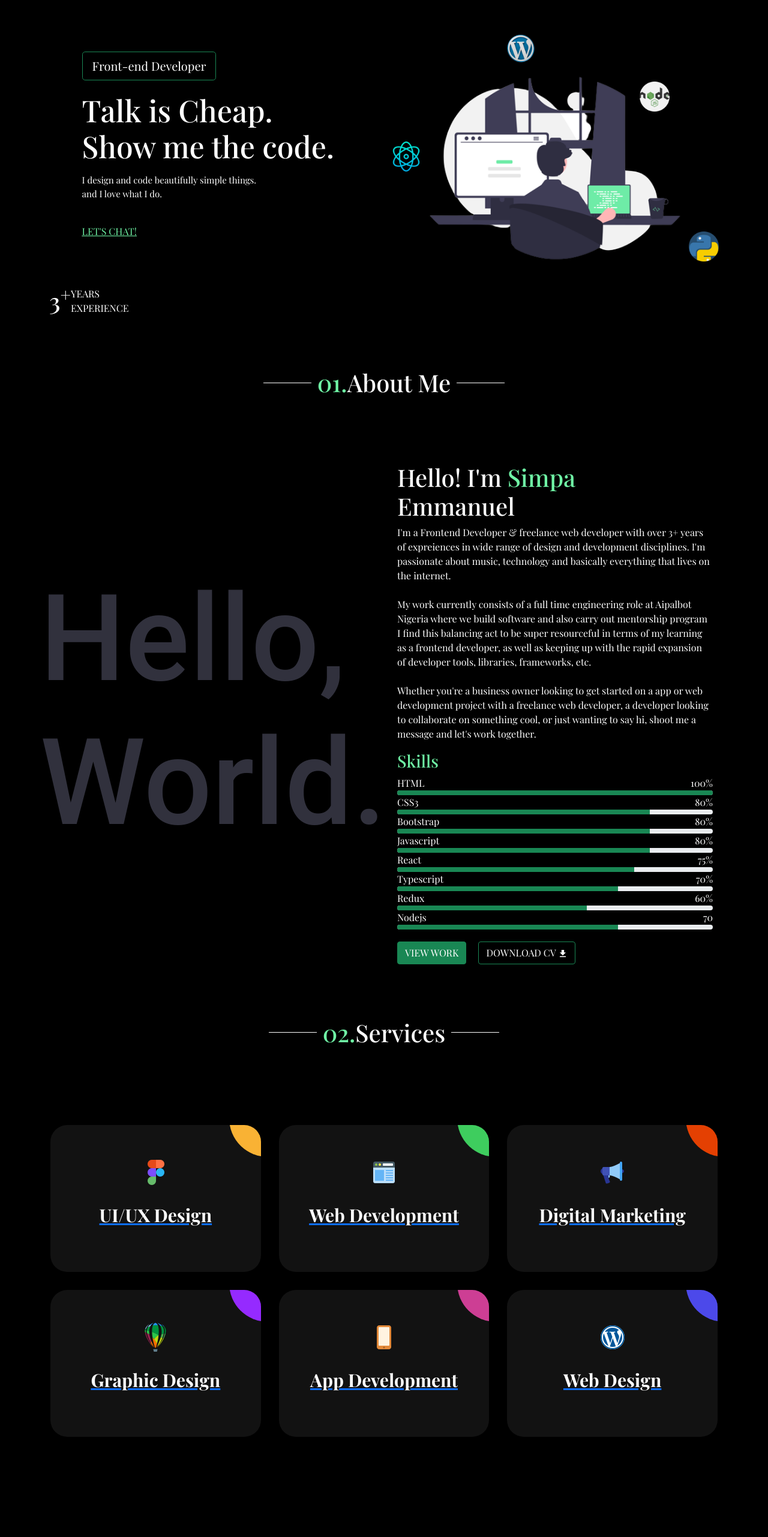
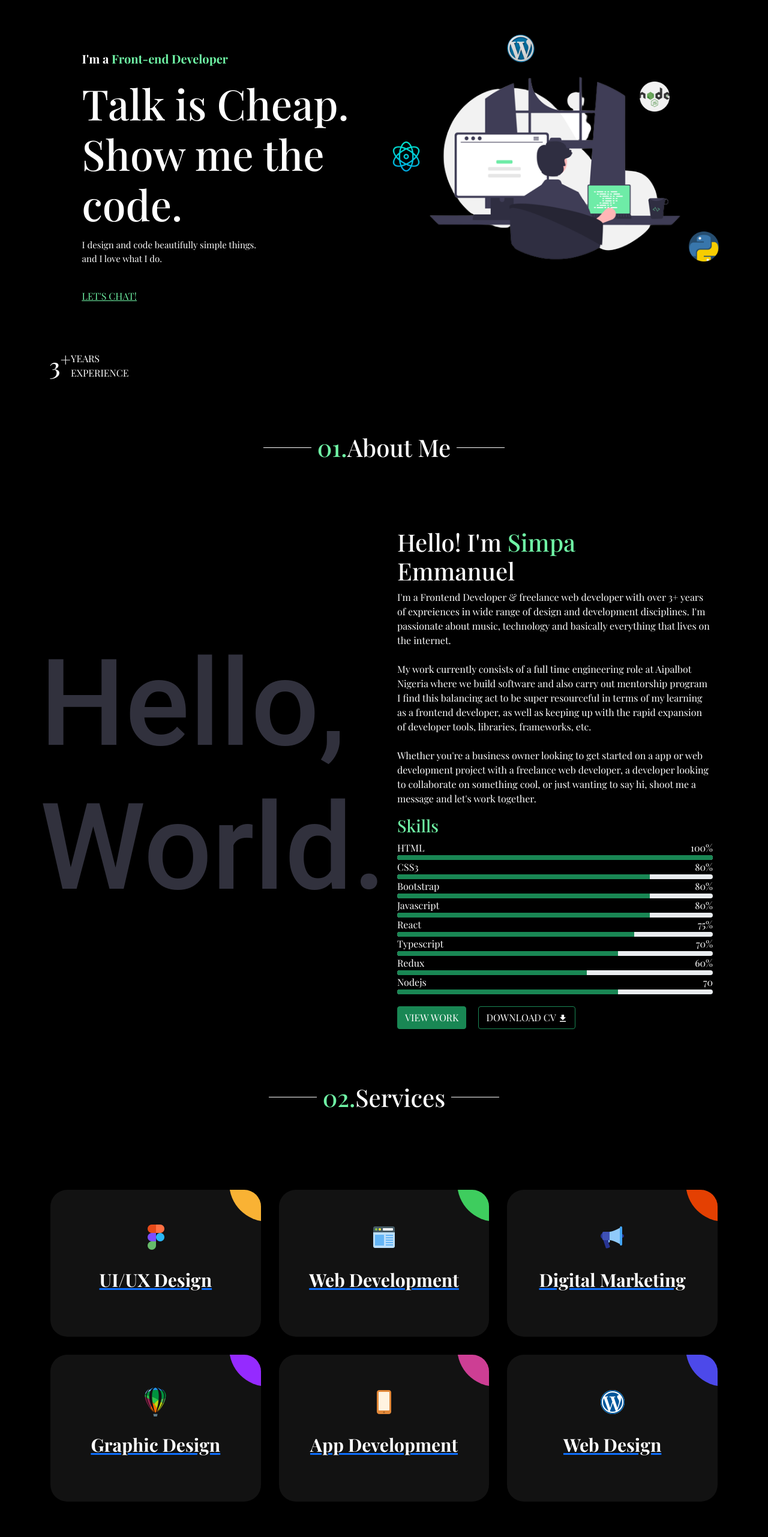
Before and after one commit to simpa007/portfilio, a React (Create React App) app in the folder client/: page / in a window 1280 px wide. Shown: the part 120-2683 px from the top of the page at 60% size. Built offline with nearby package versions, Linux system fonts and the light colour scheme.

Commit message:
added animation

```diff
--- a/client/package.json
+++ b/client/package.json
@@ -20,6 +20,7 @@
     "react-bootstrap": "^2.7.0",
     "react-dom": "^18.2.0",
     "react-icons": "^4.7.1",
+    "react-intersection-observer": "^9.5.2",
     "react-router-dom": "^6.6.2",
     "react-router-hash-link": "^2.4.3",
     "react-scripts": "5.0.1",
--- a/client/src/Navbar/Navbar.tsx
+++ b/client/src/Navbar/Navbar.tsx
@@ -1,13 +1,9 @@
 import React, { useState } from "react";
 import "./Navbar.scss";
 import { HashLink } from "react-router-hash-link";
-const hamburger = require("../logo/icons8-hamburger-menu-64.png");
+import { motion } from "framer-motion";
+
 function Navbar() {
-  const [isNavExpanded, setIsNavExpanded] = useState(false);
-
-  // const handleExpanded = () => {
-  //   setIsNavExpanded(!isNavExpanded);
-  // };
   return (
     <nav className="navbar navbar-expand-lg  navbar-dark navbar-1">
       <div className="container">
@@ -25,7 +21,10 @@ function Navbar() {
         >
           <i
             className="fa-solid fa-bars fa-beat"
-            style={{ color: "#6eeca7" }}
+            style={{
+              color: "#6eeca7",
+              fontSize: "1.5em",
+            }}
           ></i>
         </button>
         <div
--- a/client/src/component/About/About.tsx
+++ b/client/src/component/About/About.tsx
@@ -1,12 +1,29 @@
-import React from "react";
+import React, { useEffect } from "react";
 import "./About.scss";
 import { IoMdDownload } from "react-icons/io";
 import ProgressBar from "react-bootstrap/ProgressBar";
+import { motion, useAnimation } from "framer-motion";
+import { useInView } from "react-intersection-observer";
+import { squareVariants } from "../../varients";
 const pdf = require("../../assests/Resume/Front_end_Developer.pdf");
-// const profile = require("../../img/undraw_Pic_profile-removebg.png");
+
 export default function About() {
+  const controls = useAnimation();
+  const [ref, inView] = useInView();
+
+  useEffect(() => {
+    if (inView) {
+      controls.start("visible");
+    }
+  }, [controls, inView]);
   return (
-    <div id="about">
+    <motion.div
+      id="about"
+      variants={squareVariants}
+      animate={controls}
+      ref={ref}
+      initial="hidden"
+    >
       <div className="about-text">
         <h1 className="header">
           <span style={{ color: "#6ff4a5" }}>01.</span> About Me
@@ -181,6 +198,6 @@ export default function About() {
           </div>
         </div>
       </div>
-    </div>
+    </motion.div>
   );
 }
--- a/client/src/component/Contact/Contact.tsx
+++ b/client/src/component/Contact/Contact.tsx
@@ -1,10 +1,21 @@
-import React, { useState } from "react";
+import React, { useState, useEffect } from "react";
+import "./Contact.scss";
 import axios from "axios";
-import "./Contact.scss";
+import { motion, useAnimation } from "framer-motion";
+import { useInView } from "react-intersection-observer";
+import { squareVariants } from "../../varients";
 import { HiOutlineMailOpen, HiLocationMarker, HiPhone } from "react-icons/hi";
 import { BsInstagram, BsLinkedin, BsTwitter } from "react-icons/bs";
 
 export default function Contact() {
+  const controls = useAnimation();
+  const [ref, inView] = useInView();
+
+  useEffect(() => {
+    if (inView) {
+      controls.start("visible");
+    }
+  }, [controls, inView]);
   const initialState = {
     name: "",
     email: "",
@@ -43,7 +54,13 @@ export default function Contact() {
   };
 
   return (
-    <div id="contact">
+    <motion.div
+      id="contact"
+      variants={squareVariants}
+      animate={controls}
+      ref={ref}
+      initial="hidden"
+    >
       <div className="contact-text">
         <h1 className="header">
           <span style={{ color: "#6ff4a5" }}>04.</span> Contact
@@ -127,6 +144,6 @@ export default function Contact() {
           </div>
         </div>
       </div>
-    </div>
+    </motion.div>
   );
 }
--- a/client/src/component/Home/Home.scss
+++ b/client/src/component/Home/Home.scss
@@ -15,10 +15,14 @@ margin-left: 10%;
 margin-top: 50px;
 
     }
+    .header{
+        font-size: 20px;
+        font-weight: 700;
+    }
 
 .home-text{
     margin-top: 20px;
-   font-size: 50px;
+   font-size: 70px;
 }
 .home-subtext{
 margin-top: 15px;
@@ -158,5 +162,10 @@ position: relative;
             top: 0;
             right: 5%;
         }
+                .wordpress {
+                    position: absolute;
+                    left: 25%;
+                    top: -40px;
+                }
     }
 }
--- a/client/src/component/Home/Home.tsx
+++ b/client/src/component/Home/Home.tsx
@@ -1,5 +1,5 @@
 import React, { useState, useEffect } from "react";
-import { motion } from "framer-motion";
+import { motion, easeInOut } from "framer-motion";
 import "./Home.scss";
 const logo = require("../../img/bgremove.png");
 const react = require("../../img/physics.png");
@@ -30,18 +30,32 @@ export default function Home() {
     <div id="home">
       <div className="container container-home">
         <div className="row row-home">
-          <div className="col-md-6 col-sm-12 col-home">
+          <motion.div
+            className="col-md-6 col-sm-12 col-home"
+            initial={{ y: "100vh" }}
+            animate={{ y: 0 }}
+            transition={{ delay: 0.2, type: "spring", stiffness: 100 }}
+          >
             <div className="home-body">
-              <button
-                type="button"
-                style={{
-                  outline: "none",
-                  color: "#fff",
-                }}
-                className="btn btn-outline-success btn-lg"
-              >
-                {text}
-              </button>
+              <h1 className="header">
+                I'm a{" "}
+                <motion.span
+                  style={{ color: "#6ff4a5" }}
+                  initial={{ x: -100, opacity: 0 }}
+                  animate={{
+                    x: 0,
+                    opacity: 1,
+                    transition: { duration: 0.2, ease: easeInOut },
+                  }}
+                  exit={{
+                    x: -100,
+                    opacity: 0,
+                    transition: { duration: 0.2, ease: easeInOut },
+                  }}
+                >
+                  {text}
+                </motion.span>
+              </h1>
 
               <h1 className="home-text">
                 Talk is Cheap.
@@ -66,11 +80,14 @@ export default function Home() {
                 <br /> EXPERIENCE
               </span>
             </div>
-          </div>
+          </motion.div>
 
-          <div
+          <motion.div
             className="col-md-6 col-sm-12 home2"
             // style={{ border: "2px solid red" }}
+            initial={{ y: "-100vh" }}
+            animate={{ y: 0 }}
+            transition={{ delay: 0.2, type: "spring", stiffness: 100 }}
           >
             <div className="dev-icon">
               <div>
@@ -88,7 +105,7 @@ export default function Home() {
                 />
               </div>
             </div>
-          </div>
+          </motion.div>
         </div>
       </div>
     </div>
--- a/client/src/component/Projects/Projects.tsx
+++ b/client/src/component/Projects/Projects.tsx
@@ -1,11 +1,22 @@
-import React from "react";
+import React, { useEffect } from "react";
 import "./Projects.scss";
-import { url } from "inspector";
+import { motion, useAnimation } from "framer-motion";
+import { useInView } from "react-intersection-observer";
+import { squareVariants } from "../../varients";
 const netflix = require("../../img/netflix.PNG");
 const portfilio = require("../../img/portfilio.PNG");
 const faceRecongnition = require("../../img/face-recongnition.PNG");
 const ecommerce = require("../../img/ecommerce.PNG");
 export default function Projects() {
+  const controls = useAnimation();
+  const [ref, inView] = useInView();
+
+  useEffect(() => {
+    if (inView) {
+      controls.start("visible");
+    }
+  }, [controls, inView]);
+
   const style1 = {
     border: " solid #3ecd5e ",
     padding: "10px",
@@ -39,7 +50,12 @@ export default function Projects() {
     backgroundRepeat: "no-repeat",
   };
   return (
-    <>
+    <motion.div
+      variants={squareVariants}
+      animate={controls}
+      ref={ref}
+      initial="hidden"
+    >
       <div id="projects" className="projects-text">
         <h1 className="header">
           <span style={{ color: "#6ff4a5" }}>03.</span> Projects
@@ -198,6 +214,6 @@ export default function Projects() {
           ></div>
         </div>
       </div>
-    </>
+    </motion.div>
   );
 }
--- a/client/src/component/Services/Services.tsx
+++ b/client/src/component/Services/Services.tsx
@@ -1,5 +1,8 @@
-import React from "react";
+import React, { useEffect } from "react";
 import "./Services.scss";
+import { motion, useAnimation } from "framer-motion";
+import { useInView } from "react-intersection-observer";
+import { squareVariants } from "../../varients";
 const figma = require("../../logo/icons8-figma-48.png");
 const coreldraw = require("../../logo/icons8-coreldraw-48.png");
 const mobile = require("../../logo/icons8-iphone-se-48.png");
@@ -7,8 +10,22 @@ const web = require("../../logo/icons8-web-design-48.png");
 const wordpress = require("../../logo/icons8-wordpress-48.png");
 const commercial = require("../../logo/icons8-commercial-48.png");
 export default function Services() {
+  const controls = useAnimation();
+  const [ref, inView] = useInView();
+
+  useEffect(() => {
+    if (inView) {
+      controls.start("visible");
+    }
+  }, [controls, inView]);
   return (
-    <>
+    <motion.div
+      id="about"
+      variants={squareVariants}
+      animate={controls}
+      ref={ref}
+      initial="hidden"
+    >
       <div className="services__text" id="services">
         <h1 className="header">
           <span style={{ color: "#6ff4a5" }}>02.</span> Services
@@ -78,6 +95,6 @@ export default function Services() {
           </div>
         </div>
       </div>
-    </>
+    </motion.div>
   );
 }
--- /dev/null
+++ b/client/src/varients.js
@@ -0,0 +1,4 @@
+export const squareVariants = {
+  visible: { opacity: 1, scale: 1, transition: { duration: 0.5 } },
+  hidden: { opacity: 0, scale: 0 },
+};
```
Also changed, not shown: 1 other file (tests, documents, lock files or other folders).
